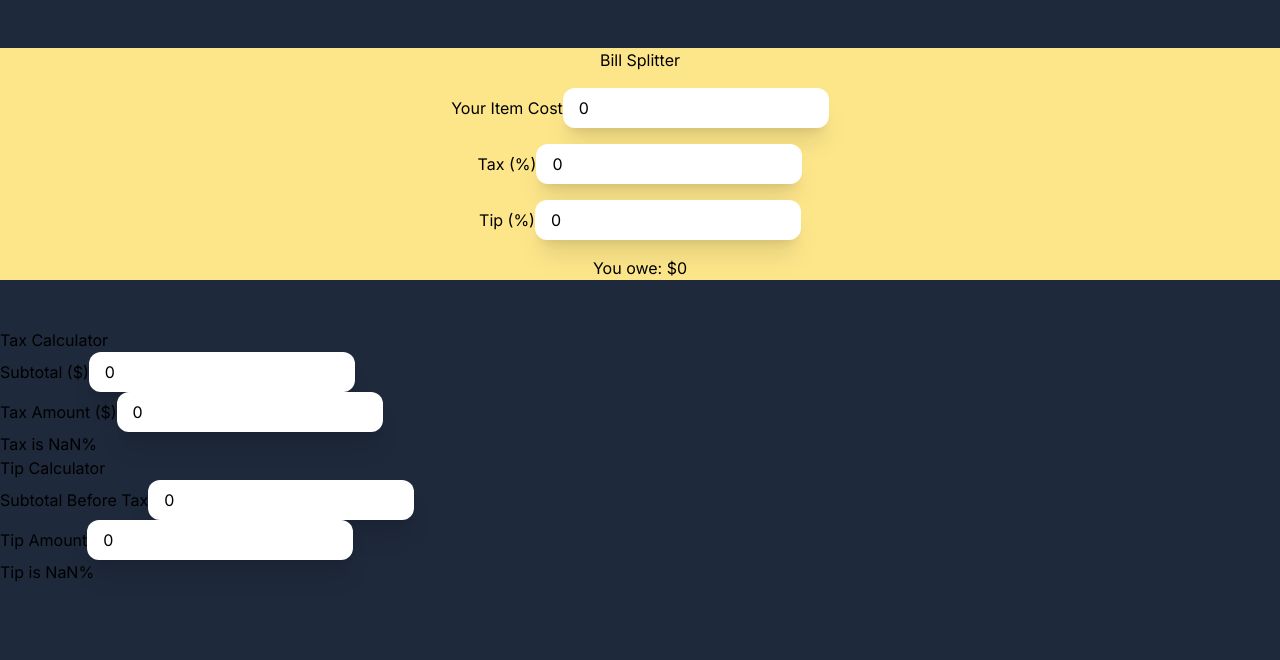
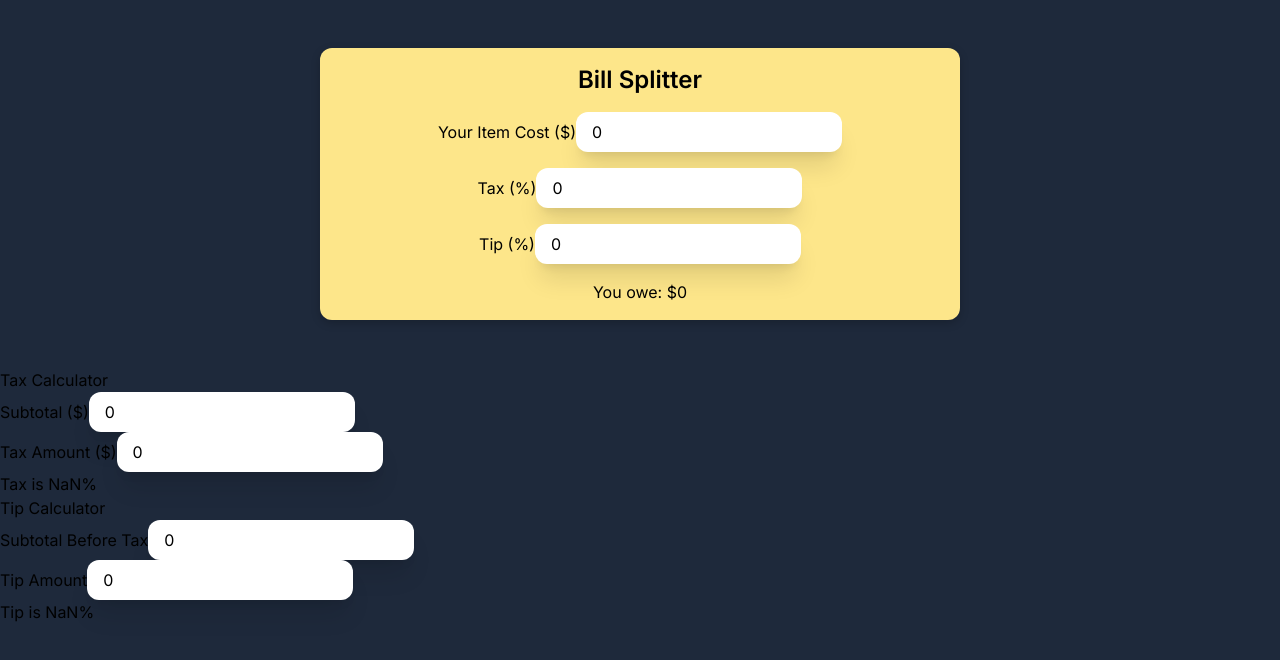
Before and after one commit to brandonmcconathy/bill-splitter, a Next.js app: page / in a window 1280 px wide. Shown: the top 660 px of the page. Built offline with nearby package versions, Linux system fonts and the light colour scheme.

Commit message:
Styled main component

```diff
--- a/src/app/components/main.tsx
+++ b/src/app/components/main.tsx
@@ -12,10 +12,10 @@ export default function Main() {
   }
 
   return(
-    <section className="bg-amber-200 flex flex-col justify-center items-center my-12 gap-4">
-      <h1>Bill Splitter</h1>
+    <section className="bg-amber-200 flex flex-col justify-center items-center my-12 py-4 mx-auto gap-4 rounded-xl box-pop w-1/2">
+      <h1 className="text-2xl font-semibold">Bill Splitter</h1>
       <div>
-        <label>Your Item Cost</label>
+        <label>Your Item Cost ($)</label>
         <input type="number" id='cost' name='cost' value={input.cost} onChange={handleChange} required className="text-black outline-none rounded-xl px-4 py-2 shadow-xl focus:ring focus:ring-gray-300 transition duration-300" />
       </div>
       <div>
```
